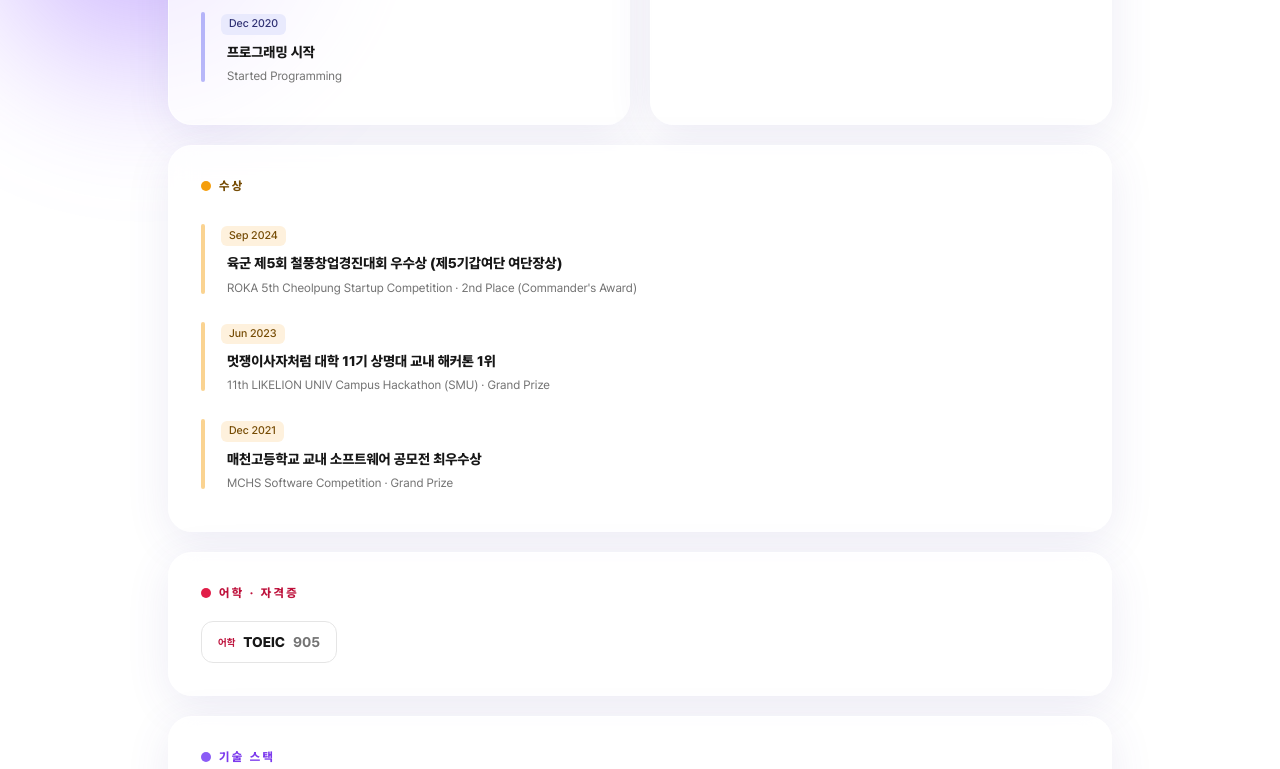
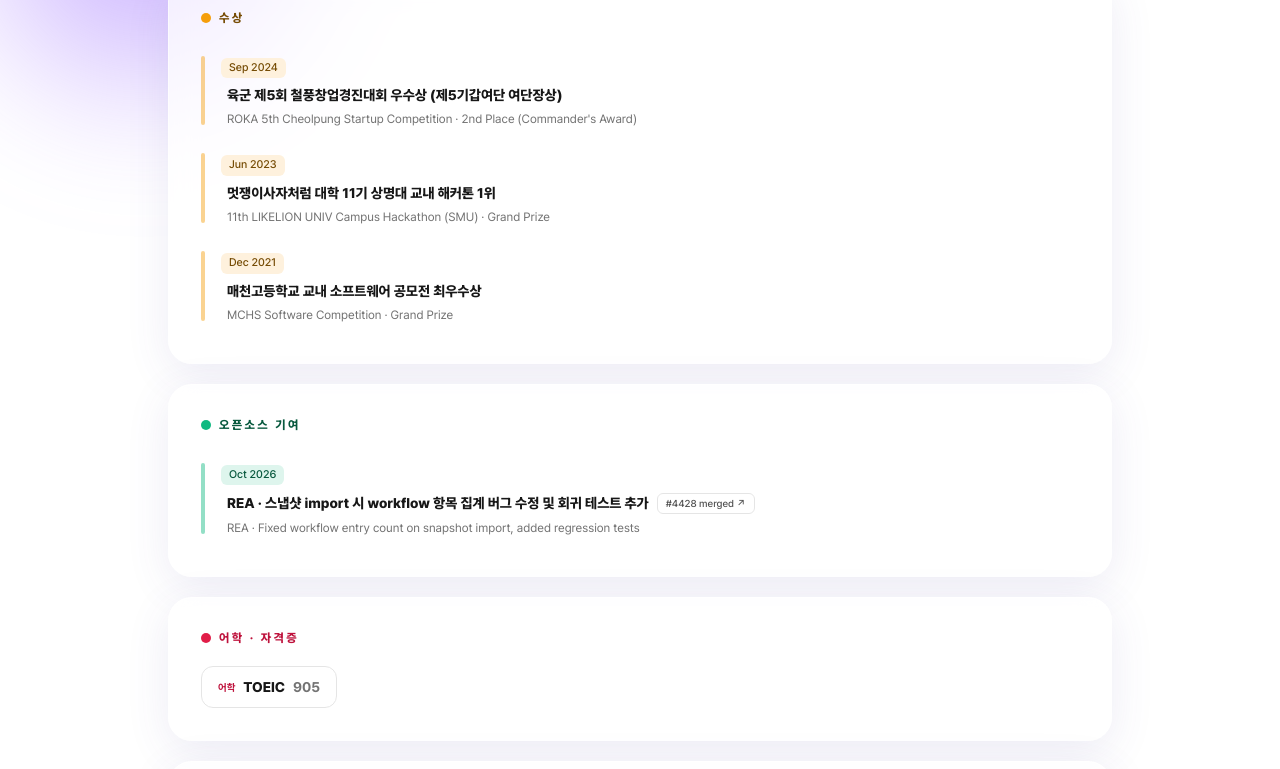
Before and after one commit to jiwonsudo/portfolio, a React (Vite) app: page /about in a window 1280 px wide. Shown: the part 1462-2231 px from the top of the page. Built offline with nearby package versions, Linux system fonts and the light colour scheme.

Commit message:
content: 오픈소스 기여 섹션 분리, REA PR 링크 추가

```diff
--- a/src/components/Timeline.tsx
+++ b/src/components/Timeline.tsx
@@ -67,6 +67,16 @@ export default function Timeline({
                   {t('about.certConfirm')} ↗
                 </button>
               ) : null}
+              {entry.link ? (
+                <a
+                  className="shrink-0 rounded-md border border-neutral-200 px-2 py-0.5 text-[10px] font-medium whitespace-nowrap text-neutral-600 transition-colors hover:bg-neutral-100 hover:text-neutral-900"
+                  href={entry.link.href}
+                  rel="noreferrer"
+                  target="_blank"
+                >
+                  {entry.link.label} ↗
+                </a>
+              ) : null}
             </div>
             <p className="pl-1.5 pt-1.5 text-xs text-neutral-500">
               {lang === 'en' ? entry.title : entry.titleEn}
--- a/src/data/profile.ts
+++ b/src/data/profile.ts
@@ -7,6 +7,8 @@ export type TimelineEntry = {
   titleEn: string;
   /** 이 항목의 수료증/증명서 (있으면 작은 확인 버튼이 노출됨) */
   cert?: Cert;
+  /** 외부 링크 (예: PR). 있으면 작은 링크 버튼이 노출됨 */
+  link?: { href: string; label: string };
 };
 
 export type Highlight = {
@@ -104,13 +106,6 @@ export const credentials: Credential[] = [
 
 export const experiences: TimelineEntry[] = [
   {
-    period: 'Oct 2026',
-    title:
-      'REA(MCP 기반 리버스엔지니어링 도구, 오픈소스) 기여: 분석 snapshot import 시 workflow 항목 개수 집계 버그 수정 및 회귀 테스트 추가 (morluto/rea#4428, merged)',
-    titleEn:
-      'Contributed to REA (open-source MCP reverse-engineering tool): fixed the workflow entry count on analysis snapshot import and added regression tests (morluto/rea#4428, merged)',
-  },
-  {
     period: 'Sep 2026 – Present',
     title: 'GDGoC on Sangmyung AI 팀 멤버',
     titleEn: 'GDGoC on Sangmyung AI Team Member',
@@ -141,6 +136,21 @@ export const experiences: TimelineEntry[] = [
     period: 'Dec 2020',
     title: '프로그래밍 시작',
     titleEn: 'Started Programming',
+  },
+];
+
+/** 오픈소스 기여 (머지된 PR 등). 비어 있으면 섹션이 숨겨집니다. */
+export const openSource: TimelineEntry[] = [
+  {
+    period: 'Oct 2026',
+    title:
+      'REA · 스냅샷 import 시 workflow 항목 집계 버그 수정 및 회귀 테스트 추가',
+    titleEn:
+      'REA · Fixed workflow entry count on snapshot import, added regression tests',
+    link: {
+      href: 'https://github.com/morluto/rea/pull/4428',
+      label: '#4428 merged',
+    },
   },
 ];
 
--- a/src/i18n.tsx
+++ b/src/i18n.tsx
@@ -36,6 +36,7 @@ const STRINGS = {
     'section.experience': '경력 · 활동',
     'section.education': '학력',
     'section.awards': '수상',
+    'section.openSource': '오픈소스 기여',
     'common.viewDetail': '자세히 보기 →',
     'common.featured': 'Featured',
     'common.skip': '본문으로 건너뛰기',
@@ -84,6 +85,7 @@ const STRINGS = {
     'section.experience': 'Experience',
     'section.education': 'Education',
     'section.awards': 'Awards',
+    'section.openSource': 'Open Source',
     'common.viewDetail': 'View details →',
     'common.featured': 'Featured',
     'common.skip': 'Skip to content',
--- a/src/pages/AboutPage.tsx
+++ b/src/pages/AboutPage.tsx
@@ -8,6 +8,7 @@ import {
   credentials,
   educations,
   experiences,
+  openSource,
   profile,
 } from '../data/profile';
 import { techCategoryOrder, techMeta } from '../data/techMeta';
@@ -143,6 +144,16 @@ export default function AboutPage() {
             label={t('section.awards')}
           />
         </div>
+
+        {openSource.length > 0 ? (
+          <div className="panel fade-up fade-up-3 mt-5">
+            <Timeline
+              accent="#10b981"
+              entries={openSource}
+              label={t('section.openSource')}
+            />
+          </div>
+        ) : null}
 
         {/* 어학 · 자격증 */}
         {credentials.length > 0 ? (
```
